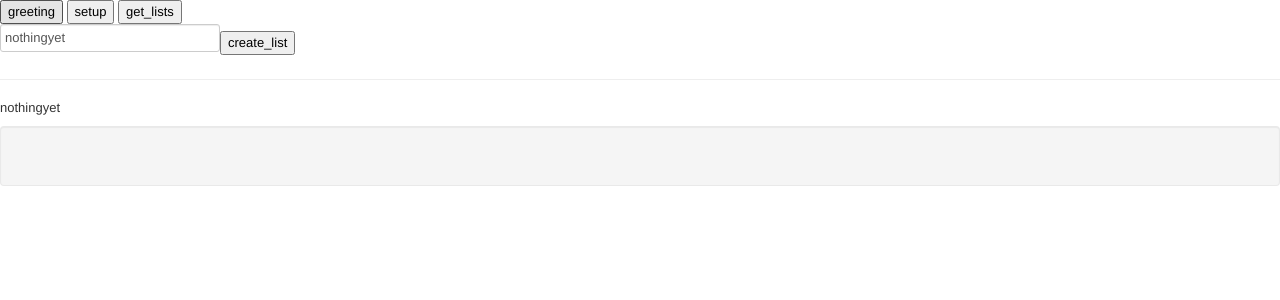
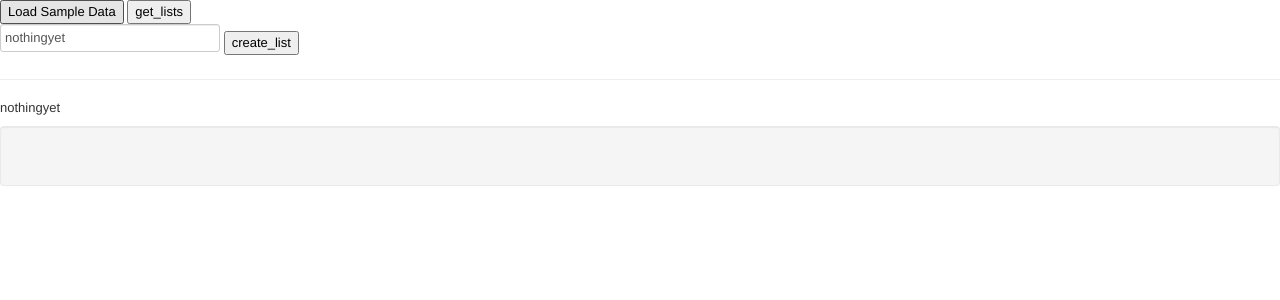
Before and after one commit to thejonjon/todolist, a Spring Boot app: page / in a window 1280 px wide. Shown: the top 300 px of the page. Run offline with Spring Boot 4, Linux system fonts and the light colour scheme; some libraries are stand-ins or nearby versions.

Commit message:
cleaned up code and added in stubs for asyncn connections

```diff
--- a/src/main/resources/static/index.html
+++ b/src/main/resources/static/index.html
@@ -25,11 +25,14 @@ var MyApp = angular.module('MyApp',['ngAnimate','ui.bootstrap']).controller('Mai
 
         $scope.something = 1;
         $scope.response = 'nothingyet';
+
         $scope.new_list_name = 'nothingyet';
         $scope.lists = [];
 
-        //$scope.word_to_swap=null;
+        $scope.current_list = null;
+        $scope.list_items = [];
     };
+
     $scope.get_whatever = function(){
         var deferred = $q.defer();
         $http.get('greeting?name=bob'+$scope.something).success(function(data){
@@ -44,11 +47,11 @@ var MyApp = angular.module('MyApp',['ngAnimate','ui.bootstrap']).controller('Mai
             alert('done');
             $scope.something++;
         });
-    }
+    };
 
     $scope.setup_lists = function(){
         $http.get('setup').success(function(data){
-            alert("Lists Setup");
+            $scope.get_lists();
         });
     };
 
@@ -66,8 +69,18 @@ var MyApp = angular.module('MyApp',['ngAnimate','ui.bootstrap']).controller('Mai
         });
     };
 
+    $scope.list_click = function(list){
+
+    };
+
+    $scope.get_list_items = function(list_id){
+        $http.get('list_items/'+list_id).success(function(data){
+            $scope.list_items = data;
+        });
+    };
+
     //CORE worker related functions
-	$scope.setLoading = function(text){
+    $scope.set_loading = function(text){
         if(text){
             $scope.loading_message = text;
             $scope.loading = true;
@@ -76,22 +89,33 @@ var MyApp = angular.module('MyApp',['ngAnimate','ui.bootstrap']).controller('Mai
             $scope.loading_message = null;
         }
     };
+
     $scope.init();
 });
 </script>
 </head>
+
 <body ng-controller='MainCtrl'>
-<button ng-click='button_press()'>greeting</button>
-<button ng-click='setup_lists()'>setup</button>
+
+<button ng-click='setup_lists()'>Load Sample Data</button>
 <button ng-click='get_lists()'>get_lists</button>
+
+<div ng-if='loading_message'>
+    <img src='img/loading.gif'><br>
+    {{loading_message}}
+</div>
+
 <p>
-<input id='new_list_name' type='text' ng-model='new_list_name'><button ng-click='create_list()'>create_list</button>
+    <input id='new_list_name' type='text' ng-model='new_list_name'>
+    <button ng-click='create_list()'>create_list</button>
 </p>
+
 <hr>
+
 <p>{{response}}</p>
 <div class='well'>
     <p ng-repeat='list in lists'>
-        <a href='javascript:void();' ng-click='load_items(list.id);'>{{list.name}}</a>
+        <a href='javascript:void(0)' ng-click='load_items(list.id);'>{{list.name}}</a>
     </p>
 </div>
 </body>
```
Lines whose indentation alone changed are shown as unchanged.
